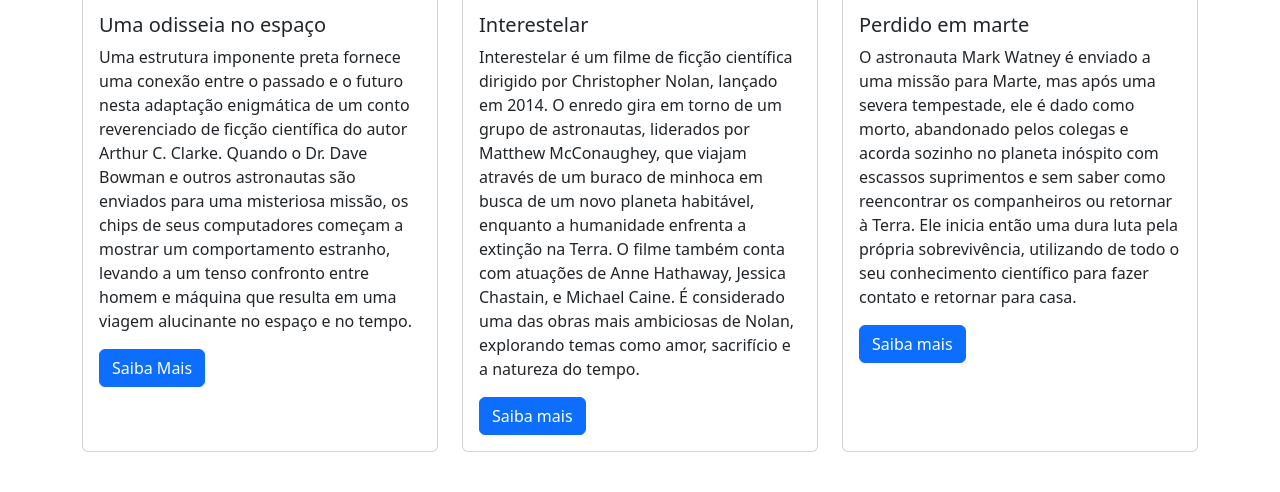
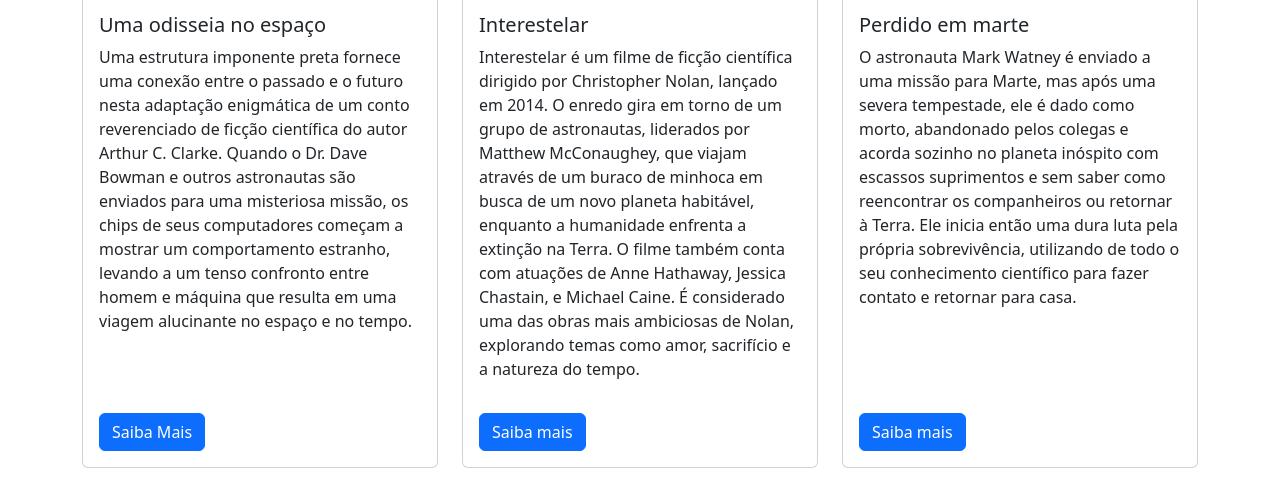
Before and after one commit to MatheusRamalho/Testando-cards, a plain HTML site: page index.html in a window 1280 px wide. Shown: the part 350-842 px from the top of the page. Drawn offline with nearby package versions, Linux system fonts and the light colour scheme.

Commit message:
Estilizacao dos cards

```diff
--- a/CSS/style.css
+++ b/CSS/style.css
@@ -2,3 +2,25 @@
 #titulo{
     text-align: center;
 }
+
+.card {
+    display: flex;
+    flex-direction: column;
+    height: 100%;
+}
+
+.card-body {
+    flex: 1;
+    display: flex;
+    flex-direction: column;
+    justify-content: space-between;
+}
+
+.card-text {
+    flex-grow: 1;
+}
+
+.btn {
+    align-self: flex-start;
+    margin-top: auto;
+}
```
